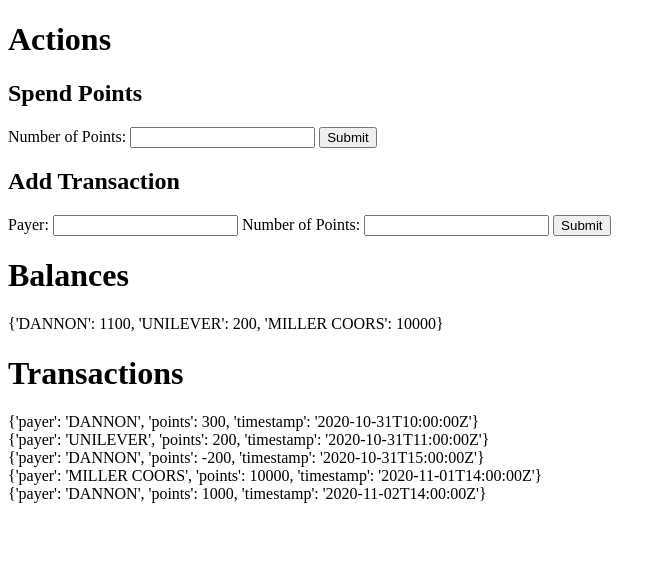
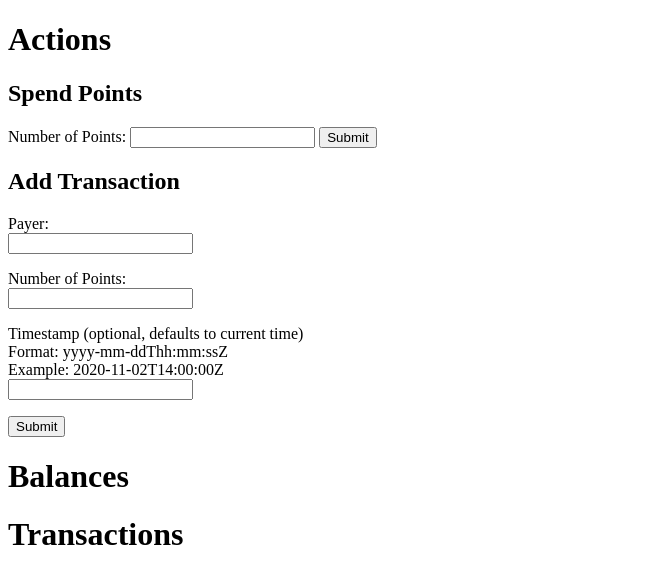
Before and after one commit to mheyda/fetch-assessment, a Django app: page / in a window 1280 px wide. Shown: the top 584 px of the page, without its empty margins (0-666 px from the left). Run offline with Django 4.2, Linux system fonts and the light colour scheme.

Commit message:
Cleanup code

```diff
--- a/api/templates/index.html
+++ b/api/templates/index.html
@@ -19,9 +19,21 @@
         <form action="{% url 'transactions' %}" method="POST">
             {% csrf_token %}
             <p>
-                {{ add_transaction_form }}
-                <input type="submit">
+                {{ add_transaction_form.payer.label }}
+                <br>
+                {{ add_transaction_form.payer }}
             </p>
+            <p>
+                {{ add_transaction_form.points.label }}
+                <br>
+                {{ add_transaction_form.points }}
+            </p>
+            <p>
+                {{ add_transaction_form.timestamp.label }}
+                <br>
+                {{ add_transaction_form.timestamp }}
+            </p>
+            <input type="submit">
         </form>
 
         <h1>Balances</h1>
--- a/api/views.py
+++ b/api/views.py
@@ -4,30 +4,16 @@
 import time
 from django.http import HttpResponse, HttpResponseRedirect
 import json
+from django.utils.safestring import mark_safe
 
-
-data = {
-    "transactions": [
-        { "payer": "DANNON", "points": 300, "timestamp": "2020-10-31T10:00:00Z" },
-        { "payer": "UNILEVER", "points": 200, "timestamp": "2020-10-31T11:00:00Z" },
-        { "payer": "DANNON", "points": -200, "timestamp": "2020-10-31T15:00:00Z" },
-        { "payer": "MILLER COORS", "points": 10000, "timestamp": "2020-11-01T14:00:00Z" },
-        { "payer": "DANNON", "points": 1000, "timestamp": "2020-11-02T14:00:00Z" },
-    ],
-    "balances": {
-        "DANNON": 1100,
-        "UNILEVER": 200,
-        "MILLER COORS": 10000
-    }
-}
-
-payers = {}
-
+transaction_data = []
+balance_data = {}
 
 # Forms
 class add_transaction(forms.Form):
-    payer = forms.CharField(label="Payer", widget=forms.TextInput())
-    points = forms.DecimalField(label="Number of Points", decimal_places = 0, max_digits = 6, widget=forms.TextInput())
+    payer = forms.CharField(label="Payer: ", widget=forms.TextInput())
+    points = forms.DecimalField(label="Number of Points: ", decimal_places = 0, max_digits = 6, widget=forms.TextInput())
+    timestamp = forms.CharField(label=mark_safe("Timestamp (optional, defaults to current time)<br />Format: yyyy-mm-ddThh:mm:ssZ<br />Example: 2020-11-02T14:00:00Z"), widget=forms.TextInput(), required=False)
 add_transaction_form = add_transaction()
 
 class spend_points(forms.Form):
@@ -35,100 +21,107 @@
 spend_points_form = spend_points()
 
 
+# Home page
 def index(request):
     return render(request, "index.html", {
         "add_transaction_form": add_transaction_form,
         "spend_points_form": spend_points_form,
-        "transactions": data["transactions"],
-        "balances": data["balances"],
+        "transactions": transaction_data,
+        "balances": balance_data,
     })
 
-
+# Transactions route
 def transactions(request):
 
+    # User wants to post a transaction
     if request.method == "POST":
-        # Extract transaction inputs
+
+        # Extract transaction data from request
         payer = request.POST["payer"]
         points = int(request.POST["points"])
-
-        # Get date and time of transaction
-        timestamp = datetime.now().strftime("%Y-%m-%dT%H:%M:%SZ")
+        if request.POST["timestamp"]:
+            timestamp = request.POST["timestamp"]
+        else:
+            timestamp = datetime.now().strftime("%Y-%m-%dT%H:%M:%SZ")
 
         # Push transaction to storage and sort by timestamp
-        data["transactions"].append({"payer": payer, "points": points, "timestamp": timestamp})
-        data["transactions"].sort(key=lambda trans:time.mktime(time.strptime(trans['timestamp'], '%Y-%m-%dT%H:%M:%SZ')))
+        transaction_data.append({"payer": payer, "points": points, "timestamp": timestamp})
+        transaction_data.sort(key=lambda trans:time.mktime(time.strptime(trans['timestamp'], '%Y-%m-%dT%H:%M:%SZ')))
 
         # Push payer to balances if they don't already exist
-        if not payer in data["balances"]:
-            data["balances"][payer] = points
+        if not payer in balance_data:
+            balance_data[payer] = points
         # Otherwise adjust balances accordingly
         else:
-            data["balances"][payer] = data["balances"][payer] + points
+            balance_data[payer] = balance_data[payer] + points
 
     return HttpResponseRedirect("/")
 
 
+# Points route
 def points(request):
 
-    # Spend points
+    # User wants to spend points
     if request.method == "POST":
-        points_to_spend = int(request.POST["points"])
-        transaction_index = 0
-        points_spent = {}
-        original_balances = data["balances"].copy()
+        points_to_spend = int(request.POST["points"]) # Extract number of points to spend from request
+        transaction_index = 0 # Iterator to loop through transactions
+        original_balances = balance_data.copy() # Copy original balances to calculate output later
 
-        while points_to_spend > 0:
-            current_payer = data["transactions"][transaction_index]["payer"]
+        # Make sure the user has enough points
+        if sum(balance_data.values()) > points_to_spend:
 
-            # Make sure the current payer's balance is large enough to handle current transaction
-            if data["balances"][current_payer] > data["transactions"][transaction_index]["points"]:
-                # If there's enough from the current transaction
-                if data["transactions"][transaction_index]["points"] > points_to_spend:
-                    if current_payer in points_spent:
-                        points_spent[current_payer] = points_spent[current_payer] - points_to_spend
+            # Loop through transactions starting with the oldest
+            while points_to_spend > 0:
+
+                # Save values for current comparison
+                current_payer = transaction_data[transaction_index]["payer"]
+                current_payer_balance = balance_data[current_payer]
+                current_transaction_points = transaction_data[transaction_index]["points"]
+
+                # Check if current payer's balance is more than what the current transaction requires
+                if current_payer_balance > current_transaction_points:
+
+                    # If there's enough from the current transaction
+                    if current_transaction_points > points_to_spend:
+                        current_payer_balance = current_payer_balance - points_to_spend
+                        points_to_spend = 0
+
+                    # If more transactions are needed
                     else:
-                        points_spent[current_payer] = -points_to_spend
-                    data["balances"][current_payer] = data["balances"][current_payer] - points_to_spend
-                    points_to_spend = 0
+                        current_payer_balance = current_payer_balance - current_transaction_points
+                        points_to_spend = points_to_spend - current_transaction_points
 
-                # If more transactions are needed
+                # If transaction is more than current payer's balance
                 else:
-                    if current_payer in points_spent:
-                        points_spent[current_payer] = points_spent[current_payer] - data["transactions"][transaction_index]["points"]
+                    # If current payer has more points than need to be spent, finish
+                    if current_payer_balance > points_to_spend:
+                        current_payer_balance = current_payer_balance - points_to_spend
+                        points_to_spend = 0
+                    # Empty current payer's balance and continue
                     else:
-                        points_spent[current_payer] = -data["transactions"][transaction_index]["points"]
-                    data["balances"][current_payer] = data["balances"][current_payer] - data["transactions"][transaction_index]["points"]
-                    points_to_spend = points_to_spend - data["transactions"][transaction_index]["points"]
+                        points_to_spend = points_to_spend - current_payer_balance
+                        current_payer_balance = 0
 
-            # If transaction is more than current payer's balance
-            else:
-                # If current payer has more points than need to be spent, finish
-                if data["balances"][current_payer] > points_to_spend:
-                    if current_payer in points_spent:
-                        points_spent[current_payer] = points_spent[current_payer] - points_to_spend
-                    else:
-                        points_spent[current_payer] = -points_to_spend
-                    data["balances"][current_payer] = data["balances"][current_payer] - points_to_spend
-                    points_to_spend = 0
-                # Empty current payer's balance and continue
-                else:
-                    if current_payer in points_spent:
-                        points_spent[current_payer] = points_spent[current_payer] - data["balances"][current_payer]
-                    else:
-                        points_spent[current_payer] = -data["balances"][current_payer]
-                    points_to_spend = points_to_spend - data["balances"][current_payer]
-                    data["balances"][current_payer] = 0
+                # Update data that was passed by value and increment
+                balance_data[current_payer] = current_payer_balance
+                transaction_index = transaction_index + 1
 
-            transaction_index = transaction_index + 1
+            # Generate output based on what was spent by who
+            output = []
+            for key, value in balance_data.items():
+                output.append({ "payer": key, "points": value - original_balances[key] })
 
-        output = []
-        for key, value in data["balances"].items():
-            output.append({ "payer": key, "points": value - original_balances[key] })
+            return HttpResponse(json.dumps(output))
 
-        return HttpResponse(json.dumps(output))
+        # User doesn't have enough points
+        else:
+            return HttpResponse("You don't have enough points!")
 
 
 
+
+# Balances route
 def balances(request):
+    # User wants to view the balances from all payers
     if request.method == "GET":
-        return HttpResponse(json.dumps(data["balances"]))
+        return HttpResponse(json.dumps(balance_data))
```
Also changed, not shown: api/templates/layout.html (deleted, +0 -49 lines).
